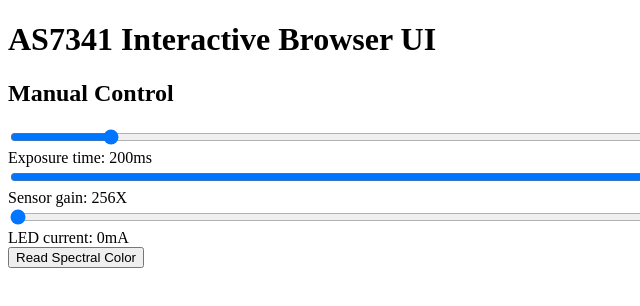
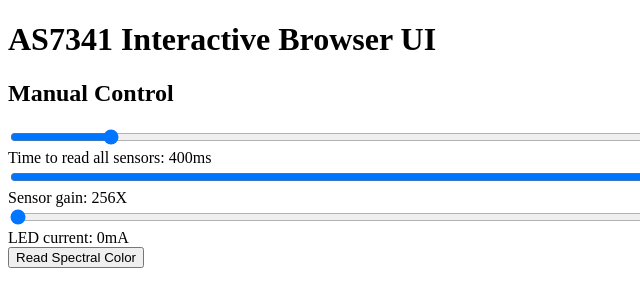
Before and after one commit to Roger-random/as7341_webui, a plain HTML site: page standard/index.html in a window 1280 px wide. Shown: the full height of the page, 0-640 px from the left. Drawn offline with Linux system fonts and the light colour scheme.

Commit message:
User wait time is double integration time due to double reads.

```diff
--- a/standard/index.html
+++ b/standard/index.html
@@ -11,9 +11,9 @@
     <h1>AS7341 Interactive Browser UI</h1>
     <section class="parameters">
       <h2>Manual Control</h2>
-      <div id="param_exposure">
+      <div id="param_sensor_read">
         <input type="range" id="atime" name="atime" min="0" max="255" value="19">
-        <label for="atime" id="label_exposure"></label>
+        <label for="atime" id="label_sensor_read"></label>
       </div>
       <div id="param_gain">
         <input type="range" id="gain_power" name="gain_power" min="0" max="9" value="8">
--- a/standard/script.js
+++ b/standard/script.js
@@ -8,7 +8,7 @@ const value_astep = 3596; // (3596+1)*2.78us = 9.99966ms close enough to 10ms
 var value_gain;
 var value_led;
 
-var label_exposure;
+var label_sensor_read;
 var label_gain;
 var label_led;
 
@@ -27,7 +27,7 @@ function contentLoaded() {
 
   document.getElementById('go_button').addEventListener('click',initiate_read);
 
-  label_exposure = document.getElementById('label_exposure');
+  label_sensor_read = document.getElementById('label_sensor_read');
   label_gain = document.getElementById('label_gain');
   label_led = document.getElementById('label_led');
 
@@ -42,8 +42,9 @@ function recalculate_parameters() {
   value_led   = Number(input_led.value);
 
   // Integration time formula from datasheet 10.2.2
-  var exposure_time = Math.round(((1+value_atime)*(1+value_astep)*2.78)/1000);
-  label_exposure.textContent = "Exposure time: ".concat(exposure_time, "ms");
+  var integration_time = Math.round(((1+value_atime)*(1+value_astep)*2.78)/1000);
+  // Display integration_time*2 because readAllChannels() reads F1-F4, then reads again for F5-F8
+  label_sensor_read.textContent = "Time to read all sensors: ".concat(integration_time*2, "ms");
 
   label_gain.textContent = "Sensor gain: ".concat(Math.pow(2, value_gain), "X");
 
```
